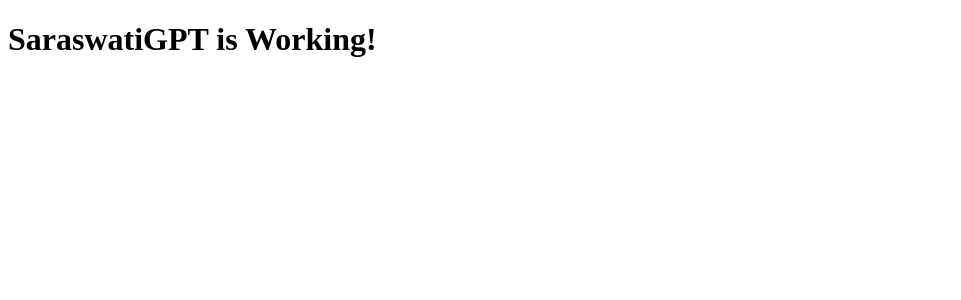
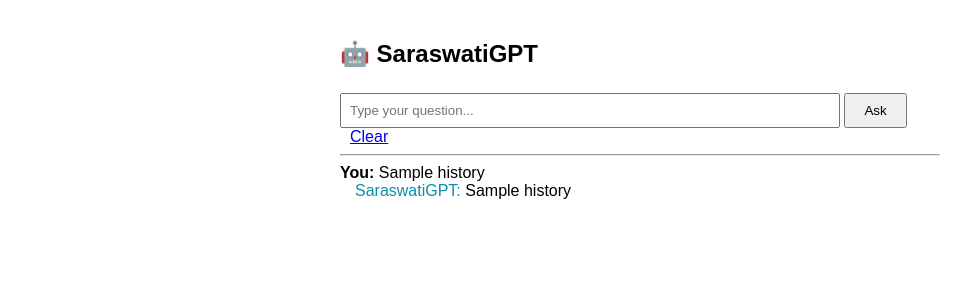
Before and after one commit to saraswatigpt/Working-Saraswati-GPT.py, a Flask app: template templates/index.html in a window 1280 px wide. Shown: the top 300 px of the page, without its empty margins (0-961 px from the left). Run offline with Flask 3, Linux system fonts and the light colour scheme; the template is opened without the code that fills it: most values are stand-ins (such as "Sample title", 1, 10 or a date in 2020).

Commit message:
Update index.html

```diff
--- a/templates/index.html
+++ b/templates/index.html
@@ -1,9 +1,33 @@
 <!DOCTYPE html>
 <html>
 <head>
-  <title>SaraswatiGPT</title>
+    <title>SaraswatiGPT</title>
+    <style>
+        body { font-family: Arial, sans-serif; margin: 40px; }
+        .chat { max-width: 600px; margin: 0 auto; }
+        .msg { margin-bottom: 15px; }
+        .user { font-weight: bold; }
+        .ai { color: #0b8fa9; margin-left: 15px; }
+        form { margin-top: 25px; }
+        input[type="text"] { width: 80%; padding: 8px; }
+        button { padding: 8px 18px; }
+    </style>
 </head>
 <body>
-  <h1>SaraswatiGPT is Working!</h1>
+    <div class="chat">
+        <h2>🤖 SaraswatiGPT</h2>
+        <form method="POST">
+            <input type="text" name="question" placeholder="Type your question..." required autocomplete="off"/>
+            <button type="submit">Ask</button>
+            <a href="/reset" style="margin-left:10px;">Clear</a>
+        </form>
+        <hr/>
+        {% for q, a in history %}
+            <div class="msg">
+                <span class="user">You:</span> {{ q }}<br/>
+                <span class="ai">SaraswatiGPT:</span> {{ a }}
+            </div>
+        {% endfor %}
+    </div>
 </body>
 </html>
```
